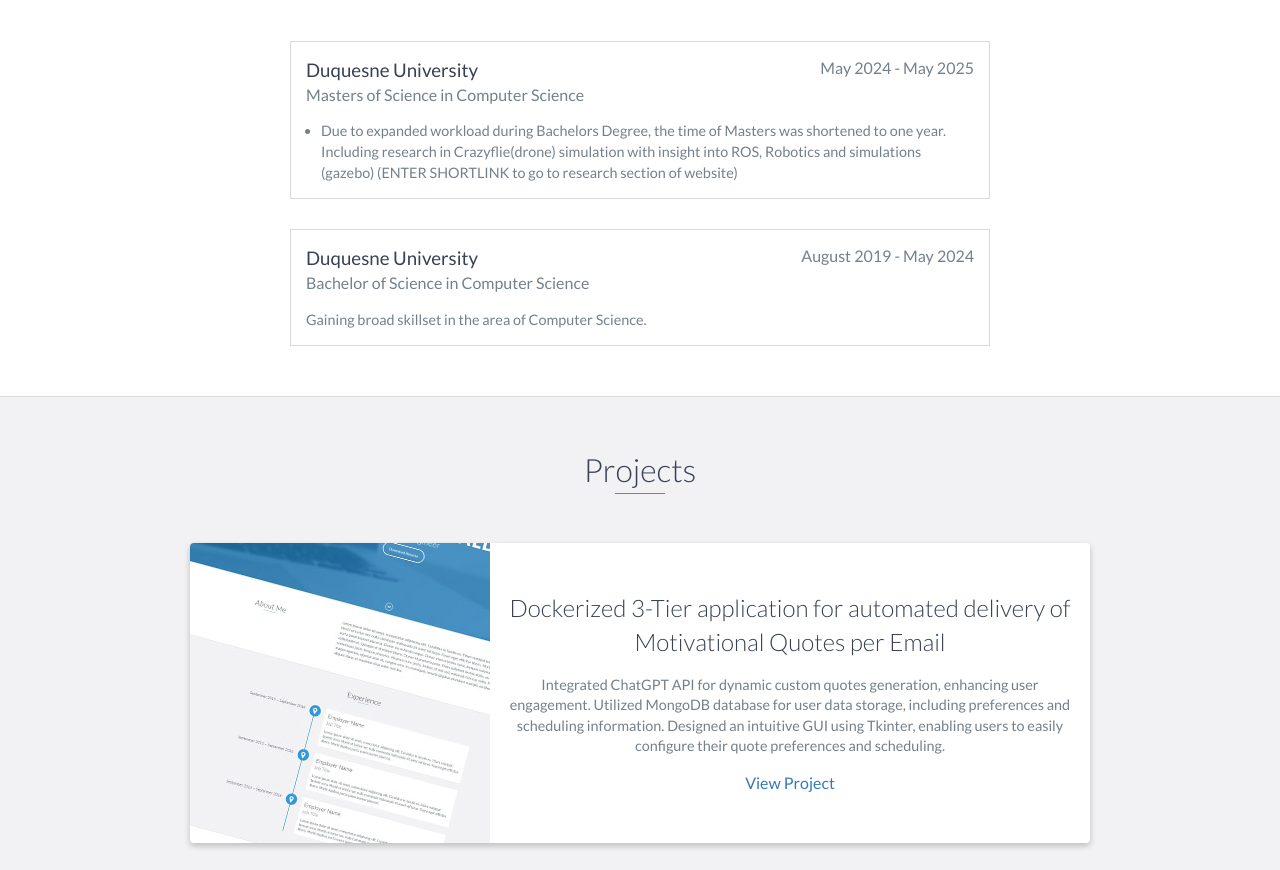
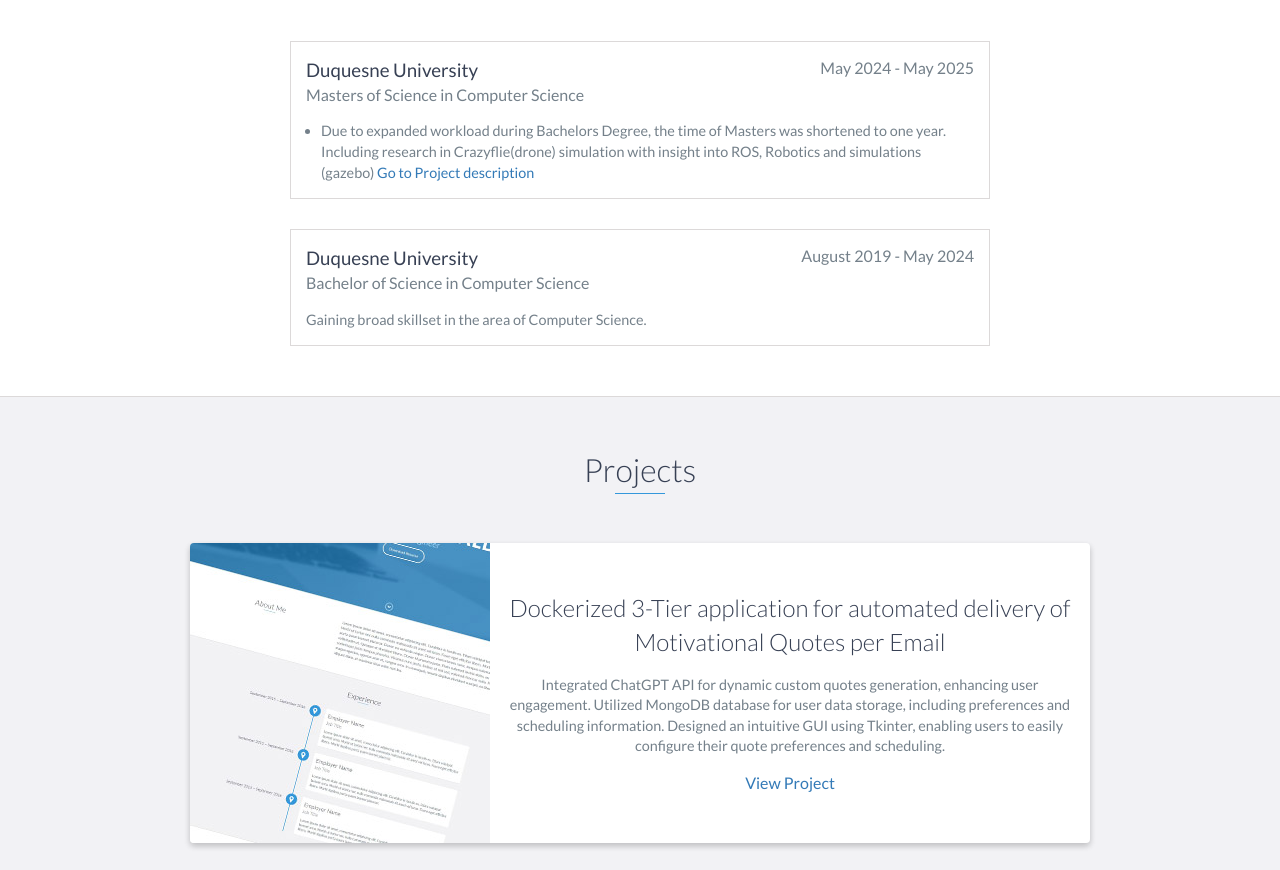
Before and after one commit to hopfinjo/hopfinjo.github.io, a website: page index.html in a window 1280 px wide. Shown: the part 2840-3710 px from the top of the page. Drawn offline with nearby package versions, Linux system fonts and the light colour scheme.

Commit message:
Update index.html

```diff
--- a/index.html
+++ b/index.html
@@ -242,7 +242,7 @@
                 <li>
                     Due to expanded workload during Bachelors Degree, the time of Masters was shortened to one year.
                     Including research in Crazyflie(drone) simulation with insight into ROS, Robotics and simulations (gazebo)
-                    (ENTER SHORTLINK to go to research section of website)
+                    <a href="#projects">Go to Project description</a>
                 </li>
             </ul>
         </div>
@@ -274,7 +274,8 @@
                         <p>
                             Integrated ChatGPT API for dynamic custom quotes generation, enhancing user engagement. Utilized
                             MongoDB database for user data storage, including preferences and scheduling information. Designed an
-                            intuitive GUI using Tkinter, enabling users to easily configure their quote preferences and scheduling.                         </p>
+                            intuitive GUI using Tkinter, enabling users to easily configure their quote preferences and scheduling.
+                        </p>
                         <a href="https://github.com/hopfinjo/Motivational-Quotes-email-sending-program-Capstone">View Project</a>
                     </div>
                     <!-- End .project-info -->
```
